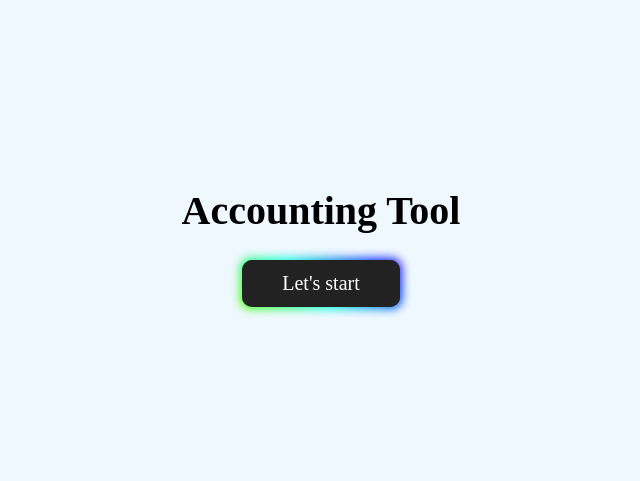
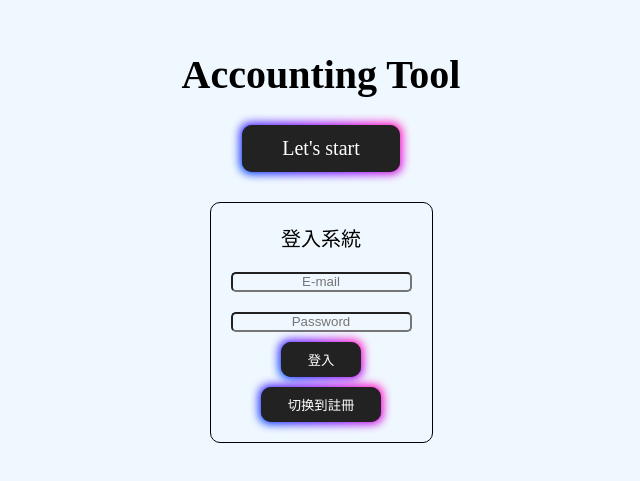
Before and after one commit to Yo0GuitarIT/accounting-tool, a Next.js app: page / in a window 1280 px wide. Shown: the part 153-634 px from the top of the page, without its empty margins (319-959 px from the left). Built offline with nearby package versions, Linux system fonts and the light colour scheme; a web font is replaced by a local one.

Commit message:
add member system

```diff
--- /dev/null
+++ b/app/Login.js
@@ -0,0 +1,60 @@
+import { useState } from "react";
+import { useForm, Controller } from "react-hook-form";
+import styles from "./page.module.css";
+
+
+
+const Login = ({ onLogin, onToggleForm, errors }) => {
+  const { control, handleSubmit } = useForm();
+  const onSubmit = (data) => {
+    onLogin(data);
+  };
+
+  return (
+    <form className={styles.memberSystem} onSubmit={handleSubmit(onSubmit)}>
+      <p>登入系統</p>
+
+      <label htmlFor="emailInput"></label>
+      <Controller
+        name="email"
+        control={control}
+        defaultValue=""
+        rules={{ required: "E-mail is required" }}
+        render={({ field }) => (
+          <input {...field} type="email" id="emailInput" placeholder="E-mail" />
+        )}
+      />
+      {errors.email && (
+        <p className={styles.errorMessage}>{errors.email.message}</p>
+      )}
+
+      <label htmlFor="passwordInput"></label>
+      <Controller
+        name="password"
+        control={control}
+        defaultValue=""
+        rules={{ required: "Password is required" }}
+        render={({ field }) => (
+          <input
+            {...field}
+            type="password"
+            id="passwordInput"
+            placeholder="Password"
+          />
+        )}
+      />
+      {errors.password && (
+        <p className={styles.errorMessage}>{errors.password.message}</p>
+      )}
+
+      <button className={styles.button85} type="submit">
+        登入
+      </button>
+      <button className={styles.button85} onClick={onToggleForm}>
+        切换到註冊
+      </button>
+    </form>
+  );
+};
+
+export default Login;
--- /dev/null
+++ b/app/Signup.js
@@ -0,0 +1,77 @@
+import React from 'react';
+import { useForm, Controller } from 'react-hook-form';
+import styles from './page.module.css';
+
+const Signup = ({ onSignup, onToggleForm, errors }) => {
+  const { control, handleSubmit } = useForm();
+
+  const onSubmit = (data) => {
+    onSignup(data);
+  };
+
+  return (
+    <form className={styles.memberSystem} onSubmit={handleSubmit(onSubmit)}>
+      <p>註冊會員</p>
+      {/* <label htmlFor="nameInput"></label>
+      <Controller
+        name="name"
+        control={control}
+        defaultValue=""
+        rules={{ required: "Name is required" }}
+        render={({ field }) => (
+          <input {...field} type="text" id="nameInput" placeholder="Name" />
+        )}
+      />
+      {errors.name && (
+        <p className={styles.errorMessage}>{errors.name.message}</p>
+      )} */}
+
+      <label htmlFor="regEmailInput"></label>
+      <Controller
+        name="regEmail"
+        control={control}
+        defaultValue=""
+        rules={{ required: "E-mail is required" }}
+        render={({ field }) => (
+          <input
+            {...field}
+            type="email"
+            id="regEmailInput"
+            placeholder="E-mail"
+          />
+        )}
+      />
+      {errors.regEmail && (
+        <p className={styles.errorMessage}>{errors.regEmail.message}</p>
+      )}
+
+      <label htmlFor="regPasswordInput"></label>
+      <Controller
+        name="regPassword"
+        control={control}
+        defaultValue=""
+        rules={{ required: "Password is required" }}
+        render={({ field }) => (
+          <input
+            {...field}
+            type="password"
+            id="regPasswordInput"
+            placeholder="Password"
+          />
+        )}
+      />
+      {errors.regPassword && (
+        <p className={styles.errorMessage}>{errors.regPassword.message}</p>
+      )}
+
+      <button className={styles.button85} type="submit">
+        註冊
+      </button>
+      <button className={styles.button85} onClick={onToggleForm}>
+        切换到登入
+      </button>
+    </form>
+  );
+};
+
+export default Signup;
--- a/app/accounting/firebase.js
+++ b/app/accounting/firebase.js
@@ -8,10 +8,11 @@
   storageBucket: "my-accounting-tool.appspot.com",
   messagingSenderId: "898210110351",
   appId: "1:898210110351:web:fddf273dbac9a414dc09fa",
-  measurementId: "G-RNMC01K4SE"
+  measurementId: "G-RNMC01K4SE",
 };
 
 const app = initializeApp(firebaseConfig);
 const db = getFirestore(app);
 
 export { db };
+export { app };
--- a/app/page.js
+++ b/app/page.js
@@ -1,12 +1,82 @@
-"use client"
-import Link from "next/link"
-import styles from "./page.module.css"
+"use client";
+import Link from "next/link";
+import styles from "./page.module.css";
+import { useForm } from "react-hook-form";
+import { useState } from "react";
+import Login from "./Login";
+import Signup from "./Signup";
+import { getAuth, createUserWithEmailAndPassword } from "firebase/auth";
+import { signInWithEmailAndPassword } from "firebase/auth";
+import { app } from "./accounting/firebase.js";
+
+// createUserWithEmailAndPassword(auth, email, password)
+//   .then((result) => {
+//     const userDocRef = doc(db, 'users', result.user.uid);
+//     setDoc(userDocRef, { username }, { merge: true });
+
+//     console.log(result);
+//   })
+//   .catch((error) => {
+//     console.log(error.message);
+//   });
 
 export default function Page() {
+  const [showLogin, setShowLogin] = useState(true);
+  const [showSignup, setShowSignup] = useState(false);
+
+  const toggleForm = () => {
+    setShowLogin(!showLogin);
+    setShowSignup(!showSignup);
+  };
+
+  const {
+    formState: { errors },
+  } = useForm();
+
+  const loginSubmit = (data) => {
+    console.log(data);
+    const auth = getAuth(app);
+    signInWithEmailAndPassword(auth, data.email, data.password)
+      .then((result) => {
+        console.log("User logged in:", result.user);
+      })
+      .catch((error) => {
+        console.log("Login failed:", error.message);
+      });
+  };
+
+  const signupSubmit = (data) => {
+    console.log(data);
+    const auth = getAuth(app);
+    createUserWithEmailAndPassword(auth, data.regEmail, data.regPassword)
+      .then((result) => {
+        console.log(result);
+      })
+      .catch((error) => {
+        console.log(error.message);
+      });
+  };
+
   return (
     <div className={styles.main}>
       <h1 style={{ marginBottom: "revert" }}>Accounting Tool</h1>
-      <Link className={styles.button85} href="/accounting/">{"Let's start"}</Link>
-    </div >
+      <Link className={styles.button85} href="/accounting/">
+        {"Let's start"}
+      </Link>
+      {showLogin && (
+        <Login
+          onLogin={loginSubmit}
+          onToggleForm={toggleForm}
+          errors={errors}
+        />
+      )}
+      {showSignup && (
+        <Signup
+          onSignup={signupSubmit}
+          onToggleForm={toggleForm}
+          errors={errors}
+        />
+      )}
+    </div>
   );
 }
--- a/app/page.module.css
+++ b/app/page.module.css
@@ -6,10 +6,10 @@
   align-items: center;
   padding: 6rem;
   min-height: 100vh;
-  font-family: 'Edu TAS Beginner', cursive;
+  font-family: "Edu TAS Beginner", cursive;
 }
 
-.main h1{
+.main h1 {
   color: black;
 }
 
@@ -103,7 +103,7 @@
 
 .center::before,
 .center::after {
-  content: '';
+  content: "";
   left: 50%;
   position: absolute;
   filter: blur(45px);
@@ -234,7 +234,6 @@
   }
 }
 
-
 .button85 {
   padding: 0.6em 2em;
   border: none;
@@ -252,7 +251,8 @@
 
 .button85:before {
   content: "";
-  background: linear-gradient(45deg,
+  background: linear-gradient(
+    45deg,
     #ff0000,
     #ff7300,
     #fffb00,
@@ -261,7 +261,8 @@
     #002bff,
     #7a00ff,
     #ff00c8,
-      #ff0000);
+    #ff0000
+  );
   position: absolute;
   top: -2px;
   left: -2px;
@@ -301,3 +302,31 @@
   top: 0;
   border-radius: 10px;
 }
+
+.memberSystem {
+  display: flex;
+  gap: 10px;
+  flex-direction: column;
+  justify-content: center;
+  align-items: center;
+  font-family:  monospace;
+  color: black;
+  border: 1px solid black;
+  border-radius: 10px;
+  margin-top: 30px;
+  padding: 20px;
+}
+
+.memberSystem input{
+  background-color: aliceblue;
+  text-align: center;
+  height: 20px;
+  border-radius: 5px;
+  box-shadow: none;
+  color: black;
+}
+
+.errorMessage {
+  color:red;
+  font-size: 10px;
+}
```
Lines whose indentation alone changed are shown as unchanged.
